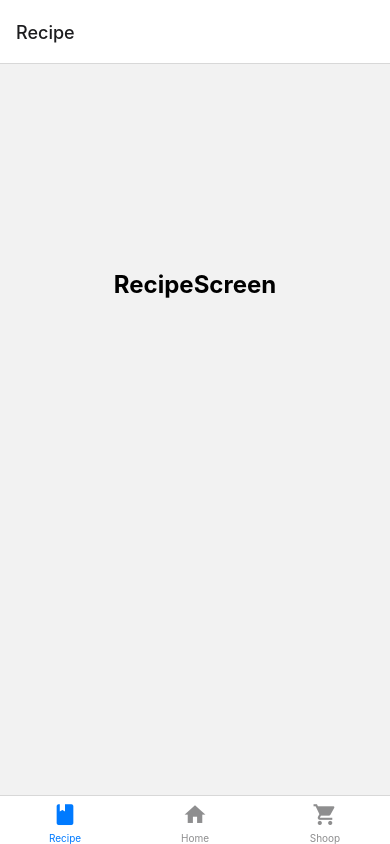
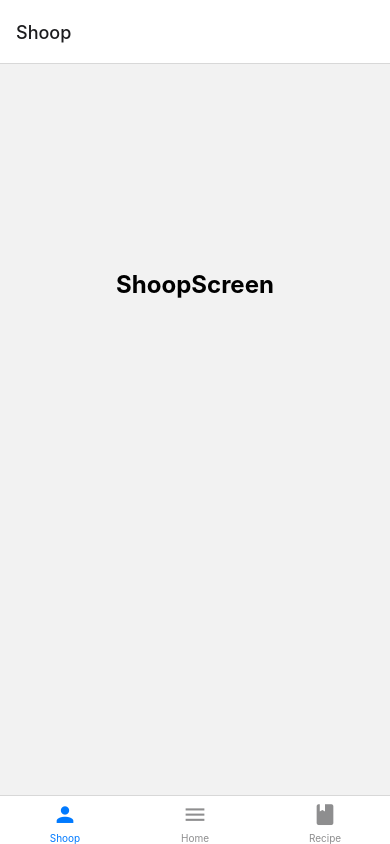
Before and after one commit to IsepMartimOliveira/DSSMV_ProjectReact_1181754, a React Native app in the folder OnlineSupertmarket/: screen /MainTabs in a window 390 px wide. Built offline with nearby package versions, Linux system fonts and the light colour scheme.

Commit message:
TabScreen unfineshed

```diff
--- a/OnlineSupertmarket/routes/Routes.js
+++ b/OnlineSupertmarket/routes/Routes.js
@@ -1,56 +1,14 @@
 import React from 'react';
-import { NavigationContainer } from '@react-navigation/native';
-import { createStackNavigator } from '@react-navigation/stack';
-import { createBottomTabNavigator } from '@react-navigation/bottom-tabs';
+import {NavigationContainer} from '@react-navigation/native';
+import {createStackNavigator} from '@react-navigation/stack';
 import WelcomeScreen from '../screens/WelcomeScreen';
 import RegisterScreen from '../screens/RegisterScreen';
 import LoginScreen from '../screens/LoginScreen';
-import HomePageScreen from '../screens/HomePageScreen';
-import ShoopScreen from '../screens/ShoopScreen';
-import RecipeScreen from '../screens/RecipeScreen';
-import MaterialCommunityIcons from 'react-native-vector-icons/MaterialCommunityIcons';
+import TabNavigator from './TabNavigator';
 
 const Stack = createStackNavigator();
-const Tab = createBottomTabNavigator();
 
-const CreateTabNavigator = () => {
-  return (
-    <Tab.Navigator>
-      <Tab.Screen
-        name="Recipe"
-        component={RecipeScreen}
-        options={{
-          tabBarLabel: 'Recipe',
-          tabBarIcon: ({color, size}) => (
-            <MaterialCommunityIcons name="book" color={color} size={size} />
-          ),
-        }}
-      />
-      <Tab.Screen
-        name="Home"
-        component={HomePageScreen}
-        options={{
-          tabBarLabel: 'Home',
-          tabBarIcon: ({color, size}) => (
-            <MaterialCommunityIcons name="home" color={color} size={size} />
-          ),
-        }}
-      />
-      <Tab.Screen
-        name="Shoop"
-        component={ShoopScreen}
-        options={{
-          tabBarLabel: 'Shoop',
-          tabBarIcon: ({color, size}) => (
-            <MaterialCommunityIcons name="cart" color={color} size={size} />
-          ),
-        }}
-      />
-    </Tab.Navigator>
-  );
-};
-
-const AuthStack = () => {
+const MainStack = () => {
   return (
     <Stack.Navigator initialRouteName="Welcome">
       <Stack.Screen
@@ -71,18 +29,19 @@ const AuthStack = () => {
       <Stack.Screen
         options={{headerShown: false}}
         name="MainTabs"
-        component={CreateTabNavigator}
+        component={TabNavigator}
       />
     </Stack.Navigator>
   );
 };
 
 const Routes = () => {
+  const userIsAuthenticated = false;
+
   return (
     <NavigationContainer>
-      <AuthStack />
+      {userIsAuthenticated ? <TabNavigator /> : <MainStack />}
     </NavigationContainer>
   );
 };
-
 export default Routes;
--- /dev/null
+++ b/OnlineSupertmarket/routes/TabNavigator.js
@@ -0,0 +1,54 @@
+import React from 'react';
+import {createBottomTabNavigator} from '@react-navigation/bottom-tabs';
+import HomePageScreen from '../screens/HomePageScreen';
+import ShoopScreen from '../screens/ShoopScreen';
+import RecipeScreen from '../screens/RecipeScreen';
+import MaterialCommunityIcons from 'react-native-vector-icons/MaterialCommunityIcons';
+
+
+const Tab = createBottomTabNavigator();
+
+// Define the icons outside the TabNavigator
+const ShoopIcon = ({color, size}) => (
+  <MaterialCommunityIcons name="account" color={color} size={size} />
+);
+
+const HomeIcon = ({color, size}) => (
+  <MaterialCommunityIcons name="menu" color={color} size={size} />
+);
+
+const RecipeIcon = ({color, size}) => (
+  <MaterialCommunityIcons name="book" color={color} size={size} />
+);
+
+const TabNavigator = () => (
+  <Tab.Navigator>
+    <Tab.Screen
+      name="Shoop"
+      component={ShoopScreen}
+      options={{
+        tabBarLabel: 'Shoop',
+        tabBarIcon: ShoopIcon,
+      }}
+    />
+    <Tab.Screen
+      name="Home"
+      component={HomePageScreen}
+      options={{
+        tabBarLabel: 'Home',
+        tabBarIcon: HomeIcon,
+      }}
+    />
+    <Tab.Screen
+      name="Recipe"
+      component={RecipeScreen}
+      options={{
+        tabBarLabel: 'Recipe',
+        tabBarIcon: RecipeIcon,
+        showIcon: true,
+      }}
+    />
+  </Tab.Navigator>
+);
+
+export default TabNavigator;
```
